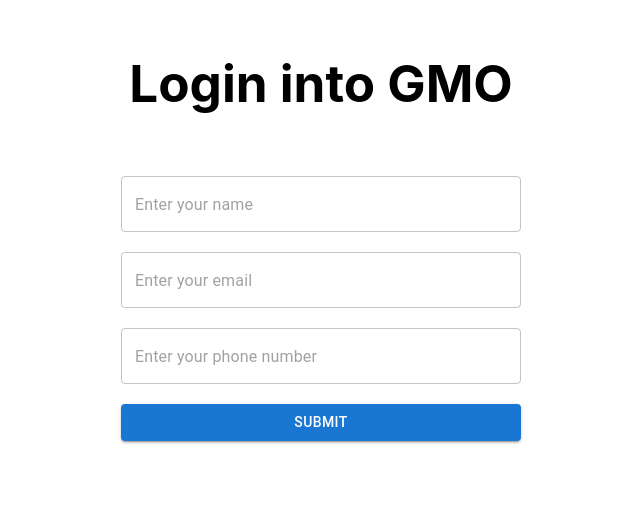
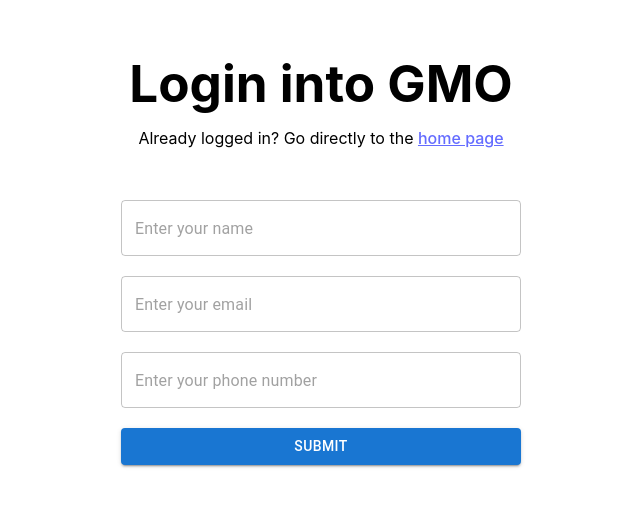
Before and after one commit to jaditi930/GMO-React-App, a React (Vite) app: page / in a window 1280 px wide. Shown: the top 506 px of the page, without its empty margins (319-959 px from the left). Built offline with nearby package versions, Linux system fonts and the light colour scheme.

Commit message:
home page link added

```diff
--- a/src/App.css
+++ b/src/App.css
@@ -44,3 +44,6 @@ h1{
 #accordian{
   flex-direction: row-reverse;
 }
+#link{
+  text-decoration: underline;
+}
--- a/src/components/Form.tsx
+++ b/src/components/Form.tsx
@@ -3,7 +3,7 @@ import TextField from '@mui/material/TextField';
 import Button from '@mui/material/Button';
 import { FormControl} from '@mui/material';
 import { useNavigate } from 'react-router';
-
+import {Link} from "react-router-dom"
 
 const Form: FC<{}> = () => {
     const [username,setUsername]=useState("")
@@ -60,6 +60,7 @@ const Form: FC<{}> = () => {
   return (
     <>
         <h1>Login into GMO</h1>
+        <div>Already logged in? Go directly to the <Link to="/home" id="link">home page</Link></div>
 
         <FormControl id="form">
 
```
